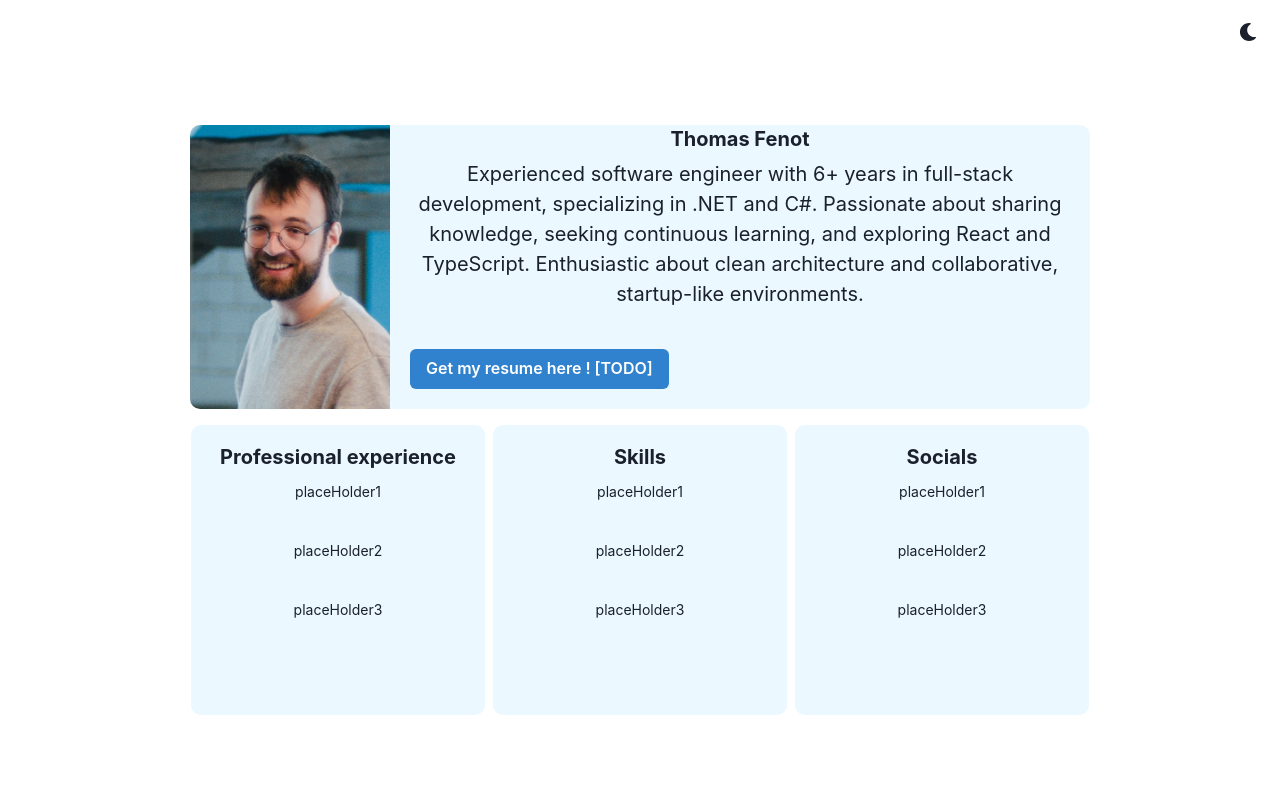
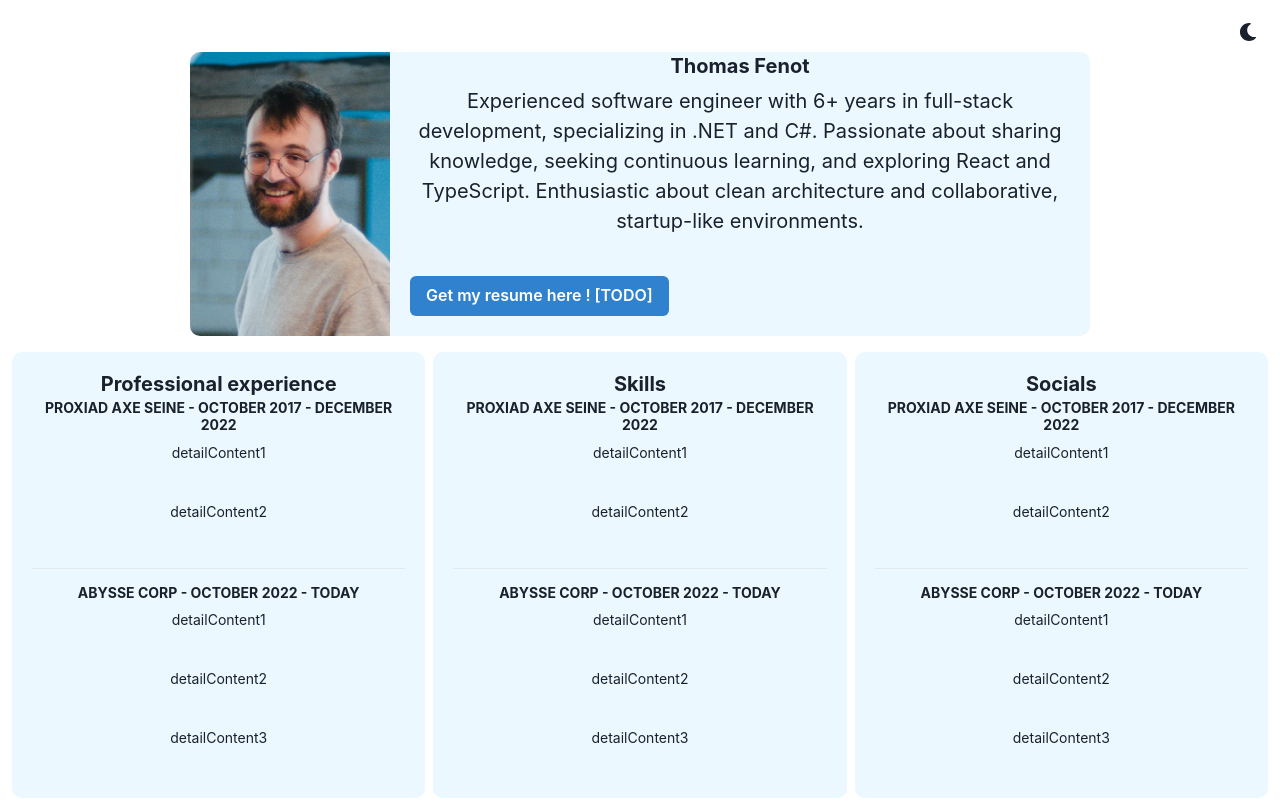
Before and after one commit to ThomasFenot/portfolio-ts, a React (Create React App) app: page / in a window 1280 px wide. Built offline with nearby package versions, Linux system fonts and the light colour scheme.

Commit message:
feat : display/presentation cards Some testing with classes inside a component

```diff
--- /dev/null
+++ b/src/classes/professionalExperience.tsx
@@ -0,0 +1,24 @@
+class ProfessionalExpereience {
+compagnieName: string;
+date: string;
+details: ProfessionalExpereienceDetail[]
+
+    constructor(compagnieName: string, date: string, details: ProfessionalExpereienceDetail[]) {
+        this.compagnieName = compagnieName;
+        this.date = date;
+        this.details = details;
+    }
+}
+
+class ProfessionalExpereienceDetail {
+    detailTitle: string;
+    detailText: string;
+
+
+    constructor(detailTitle: string, detailText: string) {
+      this.detailTitle = detailTitle;
+      this.detailText = detailText;
+    }
+  }
+
+  export{ProfessionalExpereience, ProfessionalExpereienceDetail}
--- a/src/components/Cards/DisplayCard.tsx
+++ b/src/components/Cards/DisplayCard.tsx
@@ -5,17 +5,21 @@ import {
   Heading,
   CardBody,
   CardHeader,
+  Stack,
+  StackDivider,
+  Box
 } from "@chakra-ui/react"
+
+import {ProfessionalExpereience} from "../../classes/professionalExperience"
 
 type DisplayCardProps = {
   header: string,
-  bodyHeader?: string,
-  bodyContent: string[]
+  content: ProfessionalExpereience[]
 }
 
 
 // Easiest way to declare a Function Component; return type is inferred.
-export const DisplayCard = ({ header,bodyHeader,bodyContent}: DisplayCardProps) =>
+export const DisplayCard = ({ header,content}: DisplayCardProps) =>
     <Card variant={"displayCard"}>
         <CardHeader>
             <Heading size='md'>
@@ -23,18 +27,24 @@ export const DisplayCard = ({ header,bodyHeader,bodyContent}: DisplayCardProps)
             </Heading>
         </CardHeader>
         <CardBody>
+            <Stack divider={<StackDivider />} spacing='4'>
+            {/* Maybe there is a better wayto do this... */}
+            {content.map((element, index) => (
+              <Box>
                 <Heading size='xs' textTransform='uppercase'>
-              {bodyHeader}
+                  {element.compagnieName + " - " + element.date}
                 </Heading>
-            {/* Maybe there is a better wayto do this... */}
-            {bodyContent.map((element, index) => (
+                {element.details.map((element, index) => (
                   <>
                     <Text key={index} pt='2' fontSize='sm'>
-                  {element}
+                        {element.detailText}
                     </Text>
                     <br />
                   </>
                 ))}
+              </Box>
+              ))}
+             </Stack>
         </CardBody>
     </Card>
     ;
--- a/src/views/MainPage.tsx
+++ b/src/views/MainPage.tsx
@@ -5,18 +5,34 @@ HStack,
 
 import { PresentationCard} from "../components/Cards/PresentationCard"
 import { DisplayCard } from "../components/Cards/DisplayCard"
+import { ProfessionalExpereience, ProfessionalExpereienceDetail } from "../classes/professionalExperience"
 
-const list: string[] = ['placeHolder1','placeHolder2','placeHolder3']
+const listOfProfessionalExperience: ProfessionalExpereience[] = [
+    new ProfessionalExpereience("Proxiad Axe Seine", "October 2017 - December 2022",
+        [
+            new ProfessionalExpereienceDetail("detailTitle1", "detailContent1"),
+            new ProfessionalExpereienceDetail("detailTitle2", "detailContent2")
+        ]
+    ),
+    new ProfessionalExpereience("Abysse Corp", "October 2022 - Today",
+    [
+        new ProfessionalExpereienceDetail("detailTitle1", "detailContent1"),
+        new ProfessionalExpereienceDetail("detailTitle2", "detailContent2"),
+        new ProfessionalExpereienceDetail("detailTitle3", "detailContent3"),
 
-
+    ]
+)
+]
+const listOfSkills: string[] = ['placeHolder1','placeHolder2','placeHolder3']
+const listOfSocials: string[] = ['placeHolder1','placeHolder2','placeHolder3']
 
 export const MainPage = () => (
     <VStack spacing={4}>
         <PresentationCard/>
         <HStack>
-            <DisplayCard header="Professional experience" bodyContent={list}/>
-            <DisplayCard header="Skills" bodyContent={list}/>
-            <DisplayCard header="Socials" bodyContent={list}/>
+            <DisplayCard header="Professional experience" content={listOfProfessionalExperience}/>
+            <DisplayCard header="Skills" content={listOfProfessionalExperience}/>
+            <DisplayCard header="Socials" content={listOfProfessionalExperience}/>
         </HStack>
     </VStack>
 )
```
Lines whose indentation alone changed are shown as unchanged.
